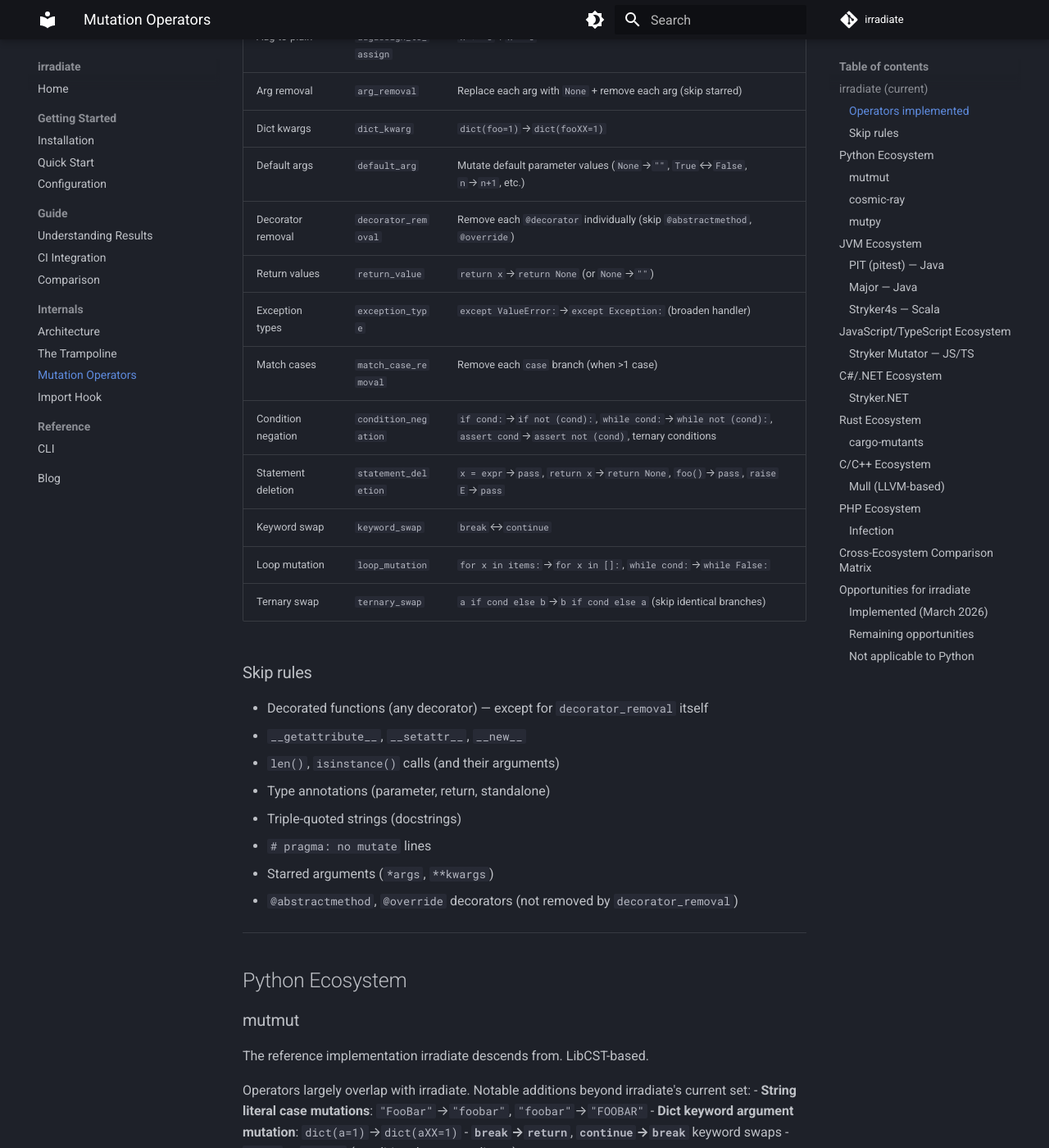
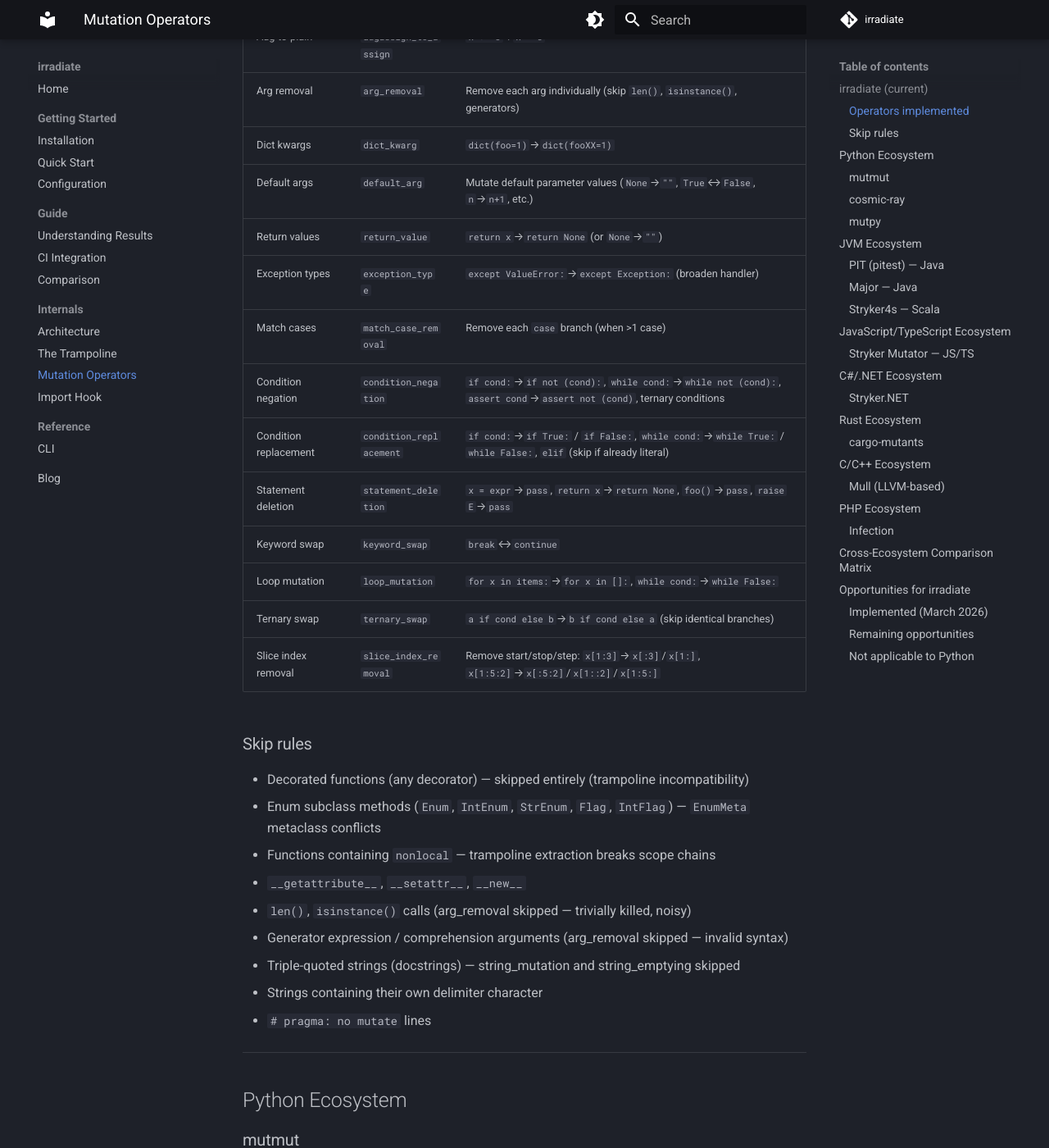
Before and after one commit to nwyin/irradiate, an MkDocs documentation site: the page built from docs/internals/mutation-operators.md, in a window 1280 px wide and 1400 px high, scrolled down 1286 px. Shown: the whole window at 82% size. Built offline with MkDocs 1.6.1 and Material for MkDocs 9.7.7, drawn with Linux system fonts in a browser that asks for light colours; comment, search, counter and statistics services are not loaded; some of the changed text lies outside the part shown.

Commit message:
docs: update mutation operators reference to match implementation
- Add condition_replacement and slice_index_removal operators
- Remove decorator_removal (not implemented; blocked by trampoline arch)
- Fix parser description: tree-sitter, not libcst
- Update operator count to 27 categories
- Correct skip rules to reflect actual implementation (enum subclasses,
  nonlocal, generator expressions)
- Update cross-ecosystem matrix and remaining opportunities

```diff
--- a/docs/internals/mutation-operators.md
+++ b/docs/internals/mutation-operators.md
@@ -24,29 +24,31 @@ A comprehensive catalog of mutation operators across the mutation testing ecosys
 | Lambdas | `lambda_mutation` | body→`None` (or `None`→`0`) |
 | Assignments | `assignment_mutation` | value→`None` (or `None`→`""`) |
 | Aug-to-plain | `augassign_to_assign` | `x += 5`→`x = 5` |
-| Arg removal | `arg_removal` | Replace each arg with `None` + remove each arg (skip starred) |
+| Arg removal | `arg_removal` | Remove each arg individually (skip `len()`, `isinstance()`, generators) |
 | Dict kwargs | `dict_kwarg` | `dict(foo=1)`→`dict(fooXX=1)` |
 | Default args | `default_arg` | Mutate default parameter values (`None`→`""`, `True`↔`False`, `n`→`n+1`, etc.) |
-| Decorator removal | `decorator_removal` | Remove each `@decorator` individually (skip `@abstractmethod`, `@override`) |
 | Return values | `return_value` | `return x`→`return None` (or `None`→`""`) |
 | Exception types | `exception_type` | `except ValueError:`→`except Exception:` (broaden handler) |
 | Match cases | `match_case_removal` | Remove each `case` branch (when >1 case) |
 | Condition negation | `condition_negation` | `if cond:`→`if not (cond):`, `while cond:`→`while not (cond):`, `assert cond`→`assert not (cond)`, ternary conditions |
+| Condition replacement | `condition_replacement` | `if cond:`→`if True:` / `if False:`, `while cond:`→`while True:` / `while False:`, `elif` (skip if already literal) |
 | Statement deletion | `statement_deletion` | `x = expr`→`pass`, `return x`→`return None`, `foo()`→`pass`, `raise E`→`pass` |
 | Keyword swap | `keyword_swap` | `break`↔`continue` |
 | Loop mutation | `loop_mutation` | `for x in items:`→`for x in []:`, `while cond:`→`while False:` |
 | Ternary swap | `ternary_swap` | `a if cond else b`→`b if cond else a` (skip identical branches) |
+| Slice index removal | `slice_index_removal` | Remove start/stop/step: `x[1:3]`→`x[:3]`/`x[1:]`, `x[1:5:2]`→`x[:5:2]`/`x[1::2]`/`x[1:5:]` |
 
 ### Skip rules
 
-- Decorated functions (any decorator) — except for `decorator_removal` itself
+- Decorated functions (any decorator) — skipped entirely (trampoline incompatibility)
+- Enum subclass methods (`Enum`, `IntEnum`, `StrEnum`, `Flag`, `IntFlag`) — `EnumMeta` metaclass conflicts
+- Functions containing `nonlocal` — trampoline extraction breaks scope chains
 - `__getattribute__`, `__setattr__`, `__new__`
-- `len()`, `isinstance()` calls (and their arguments)
-- Type annotations (parameter, return, standalone)
-- Triple-quoted strings (docstrings)
+- `len()`, `isinstance()` calls (arg_removal skipped — trivially killed, noisy)
+- Generator expression / comprehension arguments (arg_removal skipped — invalid syntax)
+- Triple-quoted strings (docstrings) — string_mutation and string_emptying skipped
+- Strings containing their own delimiter character
 - `# pragma: no mutate` lines
-- Starred arguments (`*args`, `**kwargs`)
-- `@abstractmethod`, `@override` decorators (not removed by `decorator_removal`)
 
 ---
 
@@ -325,27 +327,27 @@ Operators implemented by multiple frameworks that irradiate does not yet have, r
 
 ### Implemented (March 2026)
 
-The following gaps have been closed:
+The following gaps from the original audit have been closed:
 
 - ~~**Condition negation**~~ — `condition_negation` operator: `if cond:`→`if not (cond):`, `while`, `assert`, ternary
+- ~~**Condition→`true`/`false`**~~ — `condition_replacement` operator: `if cond:`→`if True:`/`if False:`, `while`, `elif`
 - ~~**Statement deletion**~~ — `statement_deletion` operator: assign→`pass`, return→`return None`, expr→`pass`, raise→`pass`
 - ~~**`break`↔`continue`**~~ — `keyword_swap` operator
-- ~~**Decorator removal**~~ — `decorator_removal` operator (skip `@abstractmethod`, `@override`)
 - ~~**Exception handler mutation**~~ — `exception_type` operator: broaden to `except Exception:`
 - ~~**Zero-iteration loop**~~ — `loop_mutation` operator: `for x in items:`→`for x in []:`, `while cond:`→`while False:`
 - ~~**Return value replacement**~~ — `return_value` operator: `return x`→`return None`
 - ~~**Ternary branch swap**~~ — `ternary_swap` operator: `a if cond else b`→`b if cond else a`
 - ~~**String emptying**~~ — `string_emptying` operator: `"foo"`→`""`
 - ~~**Unary `+`↔`-`**~~ — `unary_swap` operator
+- ~~**Slice index removal**~~ — `slice_index_removal` operator: `x[1:3]`→`x[:3]`/`x[1:]`, three-part slices
 
 ### Remaining opportunities
 
-1. **Slice index removal** — `x[1:2:3]`→`x[:2:3]` (mutpy only, but Python-specific and high signal).
-2. **Condition→`true`/`false`** — `if cond:`→`if True:` / `if False:` (cosmic-ray, PIT, Stryker). Different from condition negation.
-3. **Constant replacement** (`42`→`0`, `0`→`1`, `c`→`-c`) — More aggressive than current `n+1`. May produce many equivalent mutants.
-4. **`self.x`→`x`** — mutpy only. Tests that `self` is correctly used. Narrow.
-5. **`super()` manipulation** — mutpy only. Tests inheritance chains. Narrow.
-6. **Regex mutation** — Applicable but complex. Would need a regex parser.
+1. **Decorator removal** — Remove `@decorator` individually (cosmic-ray, mutpy). Blocked: trampoline architecture skips decorated functions entirely. Requires architectural changes to support.
+2. **Constant replacement** (`42`→`0`, `0`→`1`, `c`→`-c`) — More aggressive than current `n+1`. May produce many equivalent mutants.
+3. **`self.x`→`x`** — mutpy only. Tests that `self` is correctly used. Narrow.
+4. **`super()` manipulation** — mutpy only. Tests inheritance chains. Narrow.
+5. **Regex mutation** — Applicable but complex. Would need a regex parser.
 
 ### Not applicable to Python
 
```
Also changed, not shown: other parts of docs/internals/mutation-operators.md (+4 -4 lines).
